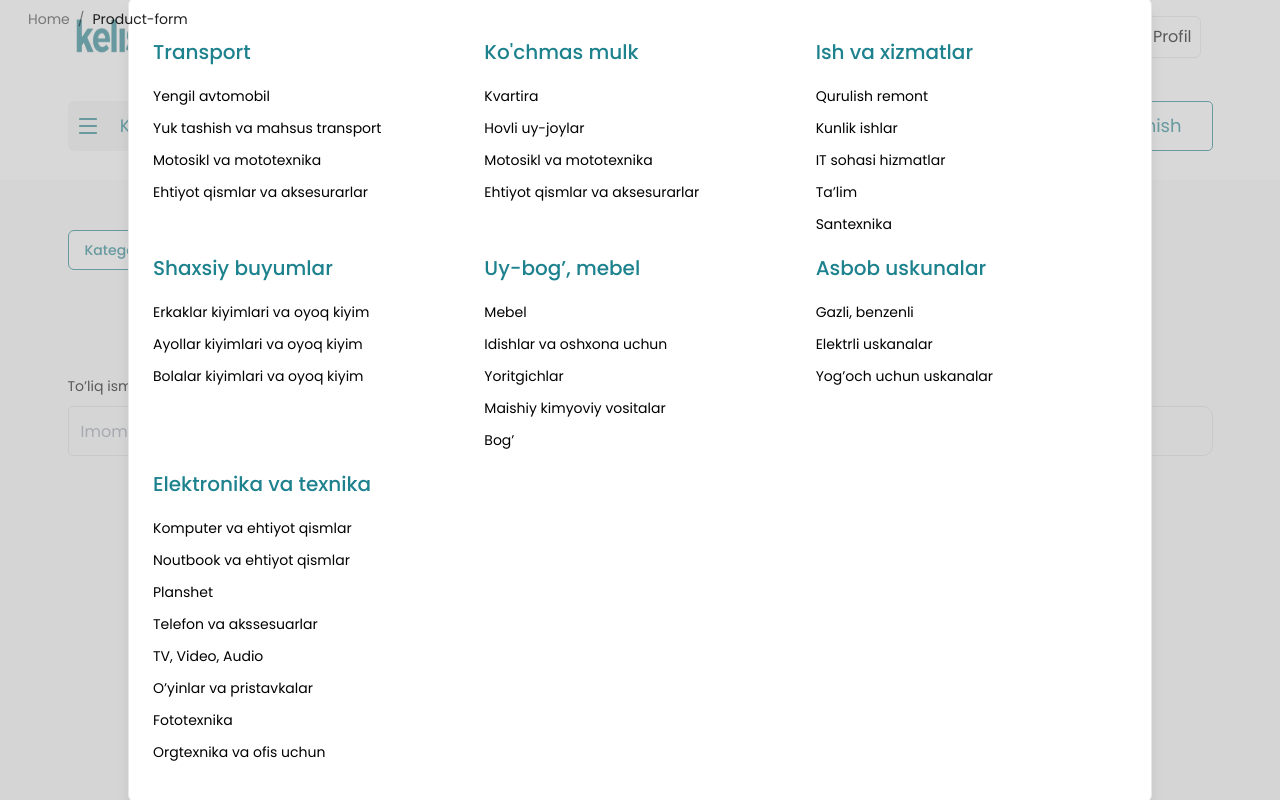
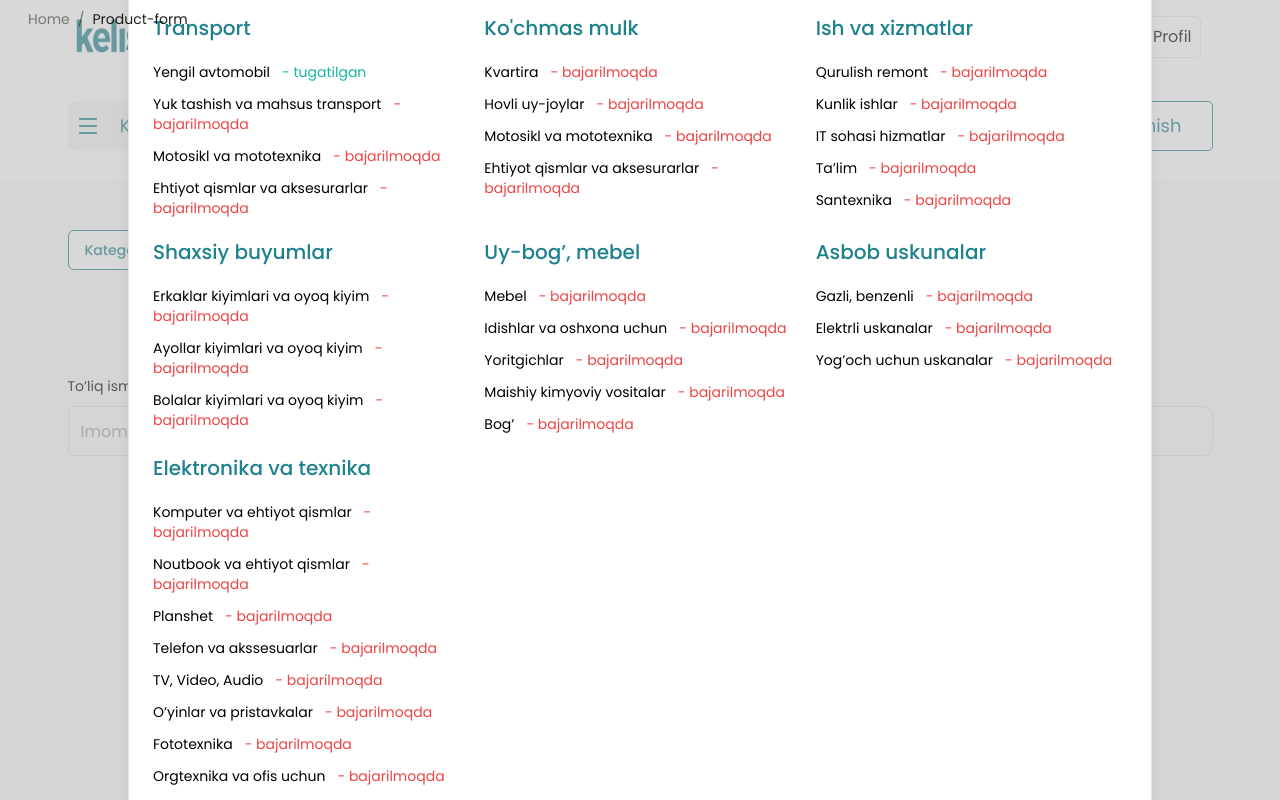
Before and after one commit to baxtiyorWeb/market, a React (Vite) app: page /product-form in a window 1280 px wide. Both pictures are taken after a click on the button "Kategoriyani tanlang". Shown: the top 800 px of the page. Built offline with nearby package versions, Linux system fonts and the light colour scheme.

Commit message:
kelishamiz updated ...

```diff
--- a/src/data/data.js
+++ b/src/data/data.js
@@ -391,7 +391,11 @@ export const catalog = [
   {
     title: "Transport",
     children: [
-      { title: "Yengil avtomobil", value: "Yengil avtomobil" },
+      {
+        title: "Yengil avtomobil",
+        value: "Yengil avtomobil",
+        status: true,
+      },
       {
         title: "Yuk tashish va mahsus transport",
         value: "Yuk tashish va mahsus transport",
--- a/src/layout/addProductCategoryLayout.jsx
+++ b/src/layout/addProductCategoryLayout.jsx
@@ -47,14 +47,24 @@ export default function AddProductCategory() {
                     </h1>
                     <ul className="flex flex-col gap-y-3">
                       {item.children.map((item, index) => (
-                        <li
-                          key={index}
-                          onClick={() =>
-                            addParams(item.value) != hideLocationMenu()
-                          }
-                          className="w-fit cursor-pointer text-sm  hover:underline"
-                        >
-                          {item.title}
+                        <li key={index} className="w-fit text-sm ">
+                          <span
+                            onClick={() =>
+                              addParams(item.value) != hideLocationMenu()
+                            }
+                            className="cursor-pointer hover:underline"
+                          >
+                            {item.title}
+                          </span>
+                          {item.status ? (
+                            <span className="ml-3 mr-1 cursor-auto text-teal-500">
+                              - tugatilgan
+                            </span>
+                          ) : (
+                            <span className="ml-3 mr-1 cursor-auto text-red-500">
+                              - bajarilmoqda
+                            </span>
+                          )}
                         </li>
                       ))}
                     </ul>
```
